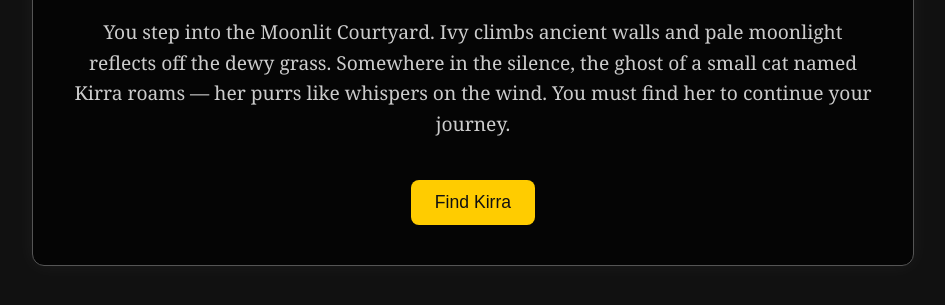
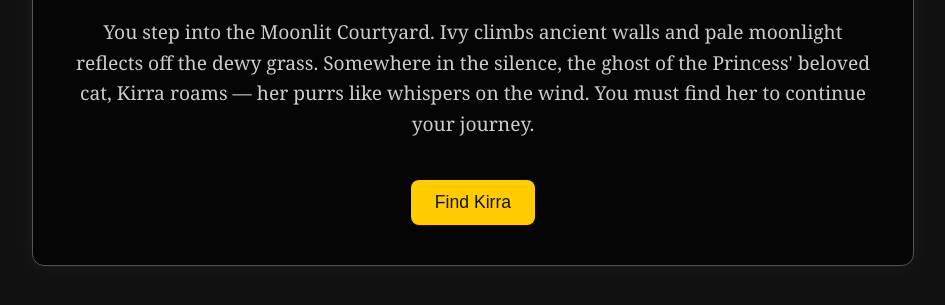
Before and after one commit to xtinanina23/TheHauntingofCastleMoher, a plain HTML site: page courtyard.html in a window 1280 px wide. Shown: the part 253-558 px from the top of the page, without its empty margins (167-1112 px from the left). Drawn offline with Linux system fonts and the light colour scheme.

Commit message:
Update courtyard.html

```diff
--- a/courtyard.html
+++ b/courtyard.html
@@ -10,7 +10,7 @@
   <div class="container">
     <h1>Moonlit Courtyard</h1>
     <p>
-      You step into the Moonlit Courtyard. Ivy climbs ancient walls and pale moonlight reflects off the dewy grass. Somewhere in the silence, the ghost of a small cat named Kirra roams — her purrs like whispers on the wind. You must find her to continue your journey.
+      You step into the Moonlit Courtyard. Ivy climbs ancient walls and pale moonlight reflects off the dewy grass. Somewhere in the silence, the ghost of the Princess' beloved cat, Kirra roams — her purrs like whispers on the wind. You must find her to continue your journey.
     </p>
     <button id="searchBtn" data-next-page="library.html">Find Kirra</button>
   </div>
```
